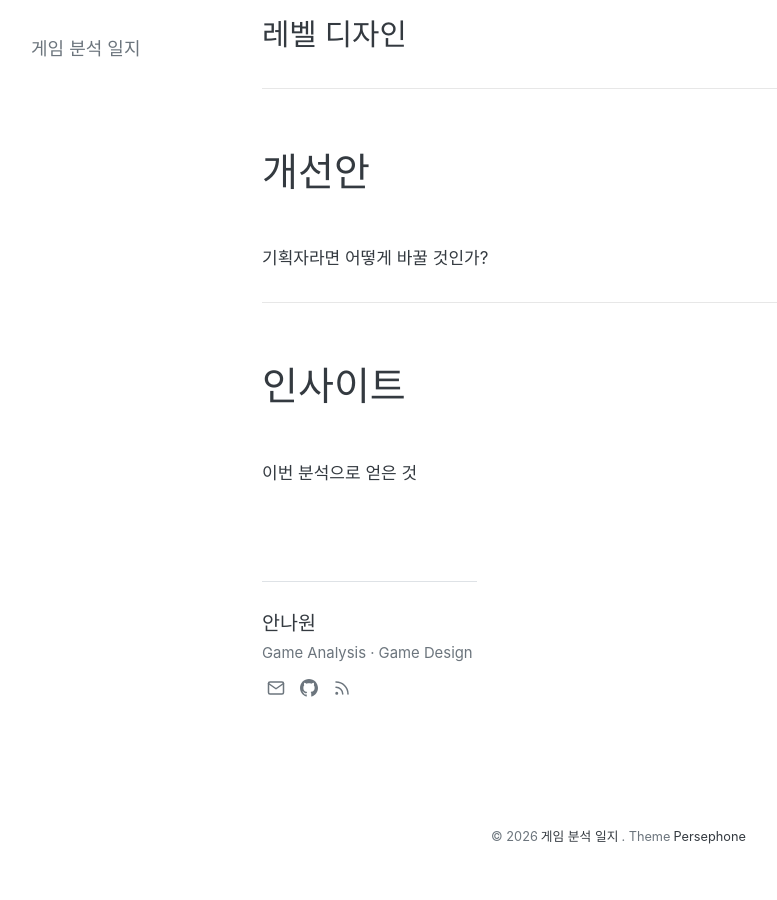
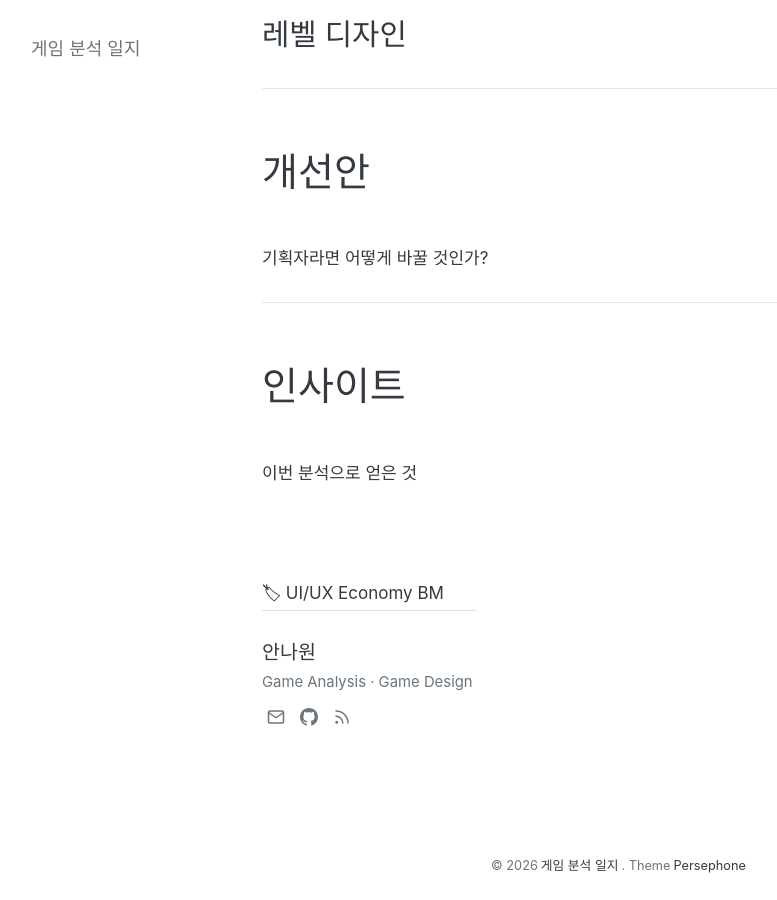
Before and after one commit to cherry-kiwi/cherry-kiwi.github.io, a Jekyll site: the page built from Templates/2026-08-02-templete.md, in a window 1280 px wide and 900 px high, scrolled down 1477 px. Shown: the whole window, without its empty margins (20-797 px from the left). Built offline with Jekyll 4.4.1, drawn with Linux system fonts in a browser that asks for light colours; before the commit the page ends 2348 px from its top, so only the background shows below that.

Commit message:
vault backup: 2026-08-02 18:31:19

```diff
--- a/_layouts/post.html
+++ b/_layouts/post.html
@@ -26,9 +26,21 @@ layout: default
         <time>{{ page.date | date: "%Y-%m-%d %H:%M" }}</time>
       </div>
     </header>
+
     <div class="post__content content">
       {{ content | toc | img_prefix }}
     </div>
+
+    {% if page.tags %}
+    <div class="post__tags">
+      <span>🏷</span>
+      {% for tag in page.tags %}
+        <a class="post__tag" href="{{ '/tags/#' | append: tag | slugify | relative_url }}">
+          {{ tag }}
+        </a>
+      {% endfor %}
+    </div>
+    {% endif %}
   </article>
   {%- if site.comment.enabled -%}
   {% include comments.html -%}
```
